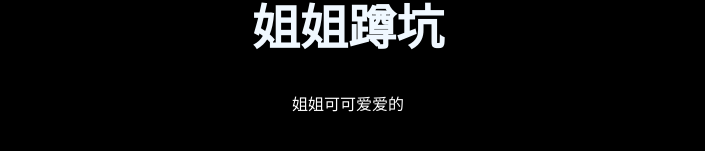
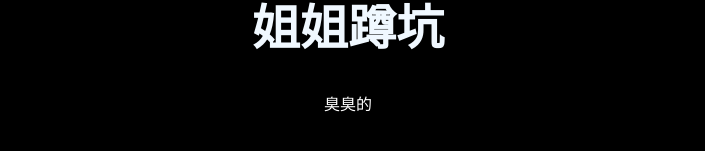
Before and after one commit to hualalalarain/motivate, a plain HTML site: page index.html in a window 1280 px wide. Shown: the part 631-782 px from the top of the page, without its empty margins (292-997 px from the left). Drawn offline with nearby package versions, Linux system fonts and the light colour scheme; a web font is replaced by a local one.

Commit message:
index.html

```diff
--- a/index.html
+++ b/index.html
@@ -30,7 +30,7 @@ But it must have the following features:
   <div>
     <img id="jiejei" src="./assets/images/IMG_6236.png" alt="">
     <h1> 姐姐蹲坑 </h1>
-    <p>姐姐可可爱爱的</p>
+    <p>臭臭的</p>
   </div>
 </body>
 </html>
```
